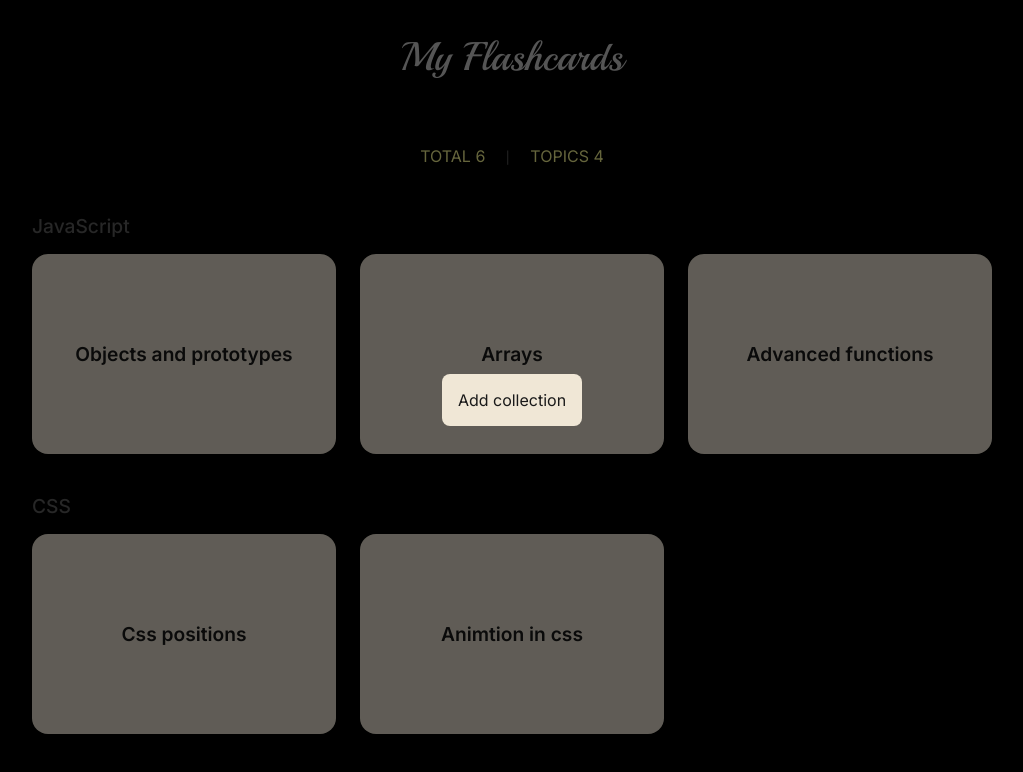
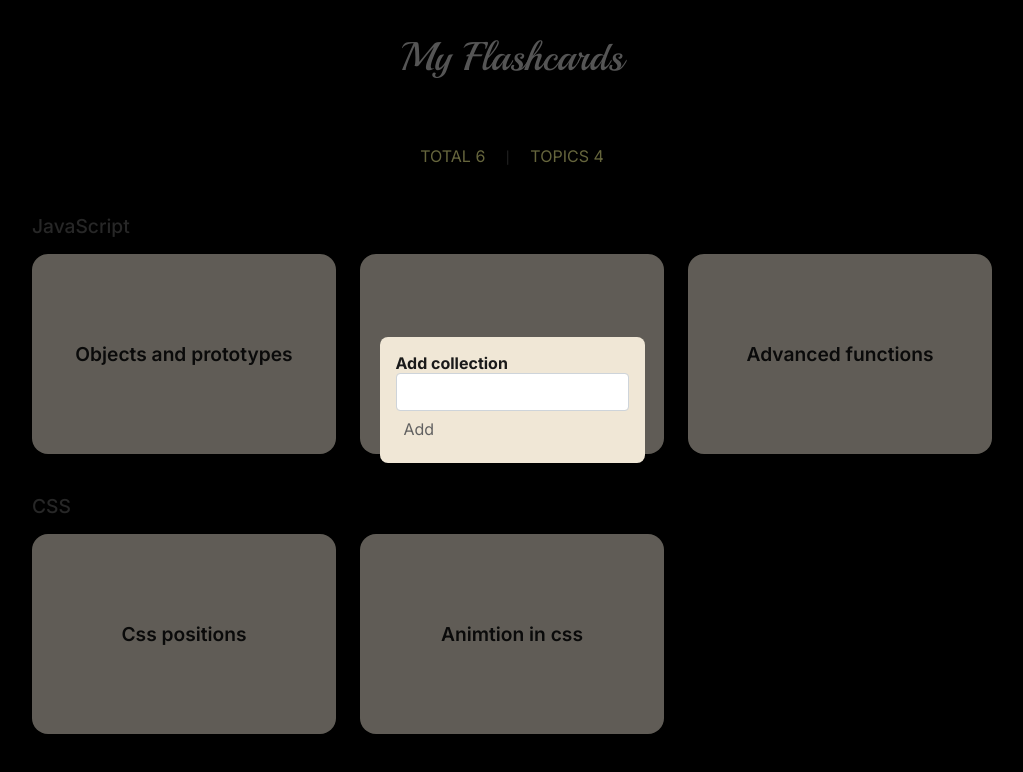
Before and after one commit to Brav3Trav3l3r/flashcard-app, a React (Vite) app: page / in a window 1280 px wide. Both pictures are taken after a click on the button 176 px from the left and 57 px from the top of the page. Shown: the top 772 px of the page, without its empty margins (128-1151 px from the left). Built offline with nearby package versions, Linux system fonts and the light colour scheme; some icons are missing.

Commit message:
conditional render of modal content

```diff
--- a/src/components/modal/AddCollection.jsx
+++ b/src/components/modal/AddCollection.jsx
@@ -1,9 +1,24 @@
+import { useEffect, useState } from "react";
 import styled from "styled-components";
+import Input from "../styles/Input.styled";
+import { Button } from "../styles/Button.styled";
 
 export default function AddCollection() {
+  const [inputValue, setInputValue] = useState("");
+
+  useEffect(() => console.log(inputValue), [inputValue]);
+
   return (
     <ModalCard>
-      <p>Add collection</p>
+      <h4>Add collection</h4>
+      <form action="">
+        <Input
+          type="text"
+          value={inputValue}
+          onChange={(e) => setInputValue(e.target.value)}
+        />
+        <Button>Add</Button>
+      </form>
     </ModalCard>
   );
 }
--- a/src/components/modal/AddQuestion.jsx
+++ b/src/components/modal/AddQuestion.jsx
@@ -1,5 +1,12 @@
+import styled from "styled-components";
+
 export default function AddQuestion() {
-  return (
-    <div>AddQuestion</div>
-  )
+  return <ModalCard>AddQuestion</ModalCard>;
 }
+
+const ModalCard = styled.div`
+  background-color: ${({ theme }) => theme.colors.card};
+  border-radius: 0.5rem;
+  padding: 1rem;
+  color: ${({ theme }) => theme.colors.cardContent};
+`;
--- a/src/components/styles/Button.styled.js
+++ b/src/components/styles/Button.styled.js
@@ -2,14 +2,13 @@ import styled from "styled-components";
 
 export const Button = styled.button`
   all: unset;
+  padding: 0.5rem;
   color: ${({ theme }) => theme.colors.neutral};
-
-  &:focus {
-    color: ${({ theme }) => theme.colors.secondary};
-  }
+  display: flex;
 
   &:hover {
-    color: ${({ theme }) => theme.colors.secondary};
+    color: ${({ theme }) => theme.colors.card};
     cursor: pointer;
+    background-color: ${({ theme }) => theme.colors.neutral};
   }
 `;
--- /dev/null
+++ b/src/components/styles/Input.styled.js
@@ -0,0 +1,25 @@
+import styled from "styled-components";
+
+const Input = styled.input`
+  padding: 6px 12px;
+  font-size: 16px;
+  font-weight: 400;
+  line-height: 1.5;
+  color: #212529;
+  background-color: #fff;
+  background-clip: padding-box;
+  border: 1px solid #ced4da;
+  appearance: none;
+  border-radius: 4px;
+  transition: border-color 0.15s ease-in-out, box-shadow 0.15s ease-in-out;
+
+  &:focus {
+    color: #212529;
+    background-color: #fff;
+    border-color: #86b7fe;
+    outline: 0;
+    box-shadow: 0 0 0 0.25rem rgb(13 110 253 / 25%);
+  }
+`;
+
+export default Input;
--- a/src/pages/RootLayout.jsx
+++ b/src/pages/RootLayout.jsx
@@ -3,8 +3,8 @@ import MainNavigation from "../components/navigation/MainNavigation";
 import styled from "styled-components";
 import Modal from "../components/modal/Modal";
 import { useState } from "react";
-import AddCollection from "../components/modal/addCollection";
 import AddQuestion from "../components/modal/AddQuestion";
+import AddCollection from "../components/modal/AddCollection";
 
 export default function RootLayout() {
   const location = useLocation();
--- a/src/pages/home/CardCollection.jsx
+++ b/src/pages/home/CardCollection.jsx
@@ -6,7 +6,7 @@ import Collection from "./Collection";
 import { db } from "../../../firebase/firebase";
 
 export default function CardCollection() {
-  const colRef = collection(db, "books");
+  // const colRef = collection(db, "books");
 
   // onSnapshot(colRef, (snapshot) => {
   //   let books = [];
```
